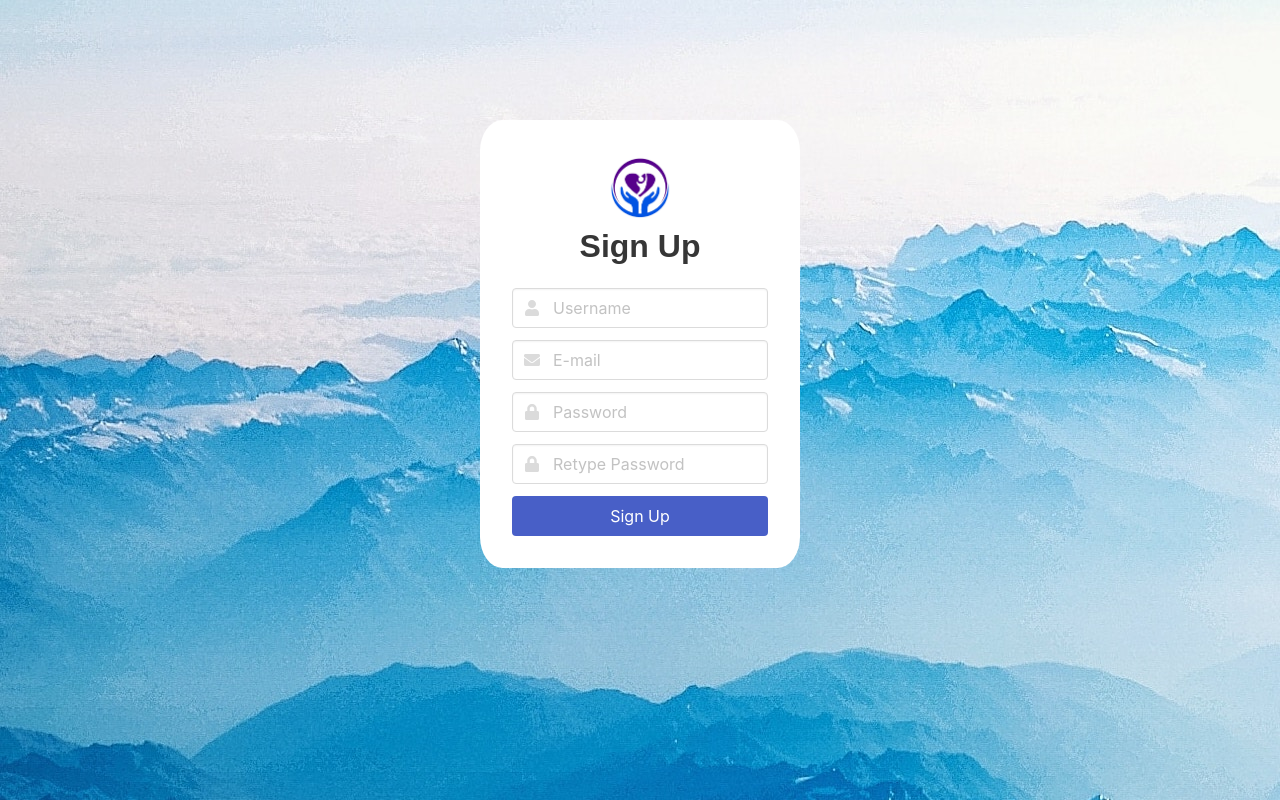
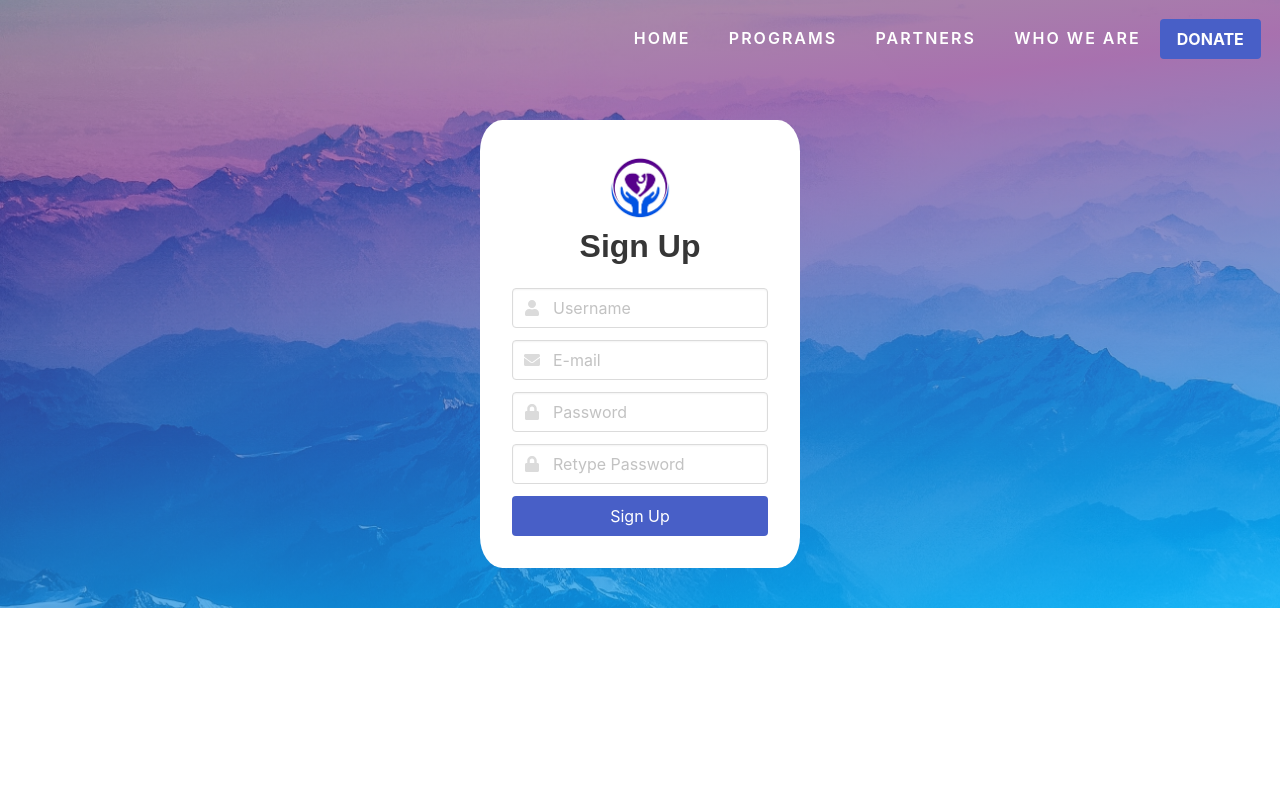
Before and after one commit to victoriavu75/myphilanthropies-volunteertracker, a plain HTML site: page frontend/signup.html in a window 1280 px wide. Drawn offline with nearby package versions, Linux system fonts and the light colour scheme.

Commit message:
Fixed background, added navbar

```diff
--- a/frontend/signup.html
+++ b/frontend/signup.html
@@ -3,13 +3,13 @@
 
 <head>
     <title>My Philanthropies - Sign Up</title>
-    <link href="style.css" type="text/css" rel="stylesheet" />
     <link rel="stylesheet" href="https://cdn.jsdelivr.net/npm/bulma@0.8.0/css/bulma.min.css">
     <script defer src="https://use.fontawesome.com/releases/v5.3.1/js/all.js"></script>
+    <link href="style.css" type="text/css" rel="stylesheet" />
+
 </head>
 
 <body>
-    <!--
     <nav>
         <ul>
             <li><a href="https://myphilanthropies.com/" target="_blank">HOME</a></li>
@@ -17,13 +17,19 @@
             <li><a href="https://myphilanthropies.com/partners/" target="_blank">PARTNERS</a></li>
             <li><a href="https://myphilanthropies.com/who-we-are/" target="_blank">WHO WE ARE</a></li>
         </ul>
-        <btn id="donate"><a href="https://myphilanthropies.com/donate/" target="_blank">DONATE</a></btn>
-    </nav>-->
+        <div class="field">
+            <div class="control">
+                <button class="button is-link is-fullwidth is-size-6"><b>DONATE</b></button>
+            </div>
+        </div>
+    </nav>
     <div id="page">
         <div id="form-container">
             <img src="images/My-Philanthropies-Logo-3.1-Square.png" style="max-height: 70px;">
             <!-- DOWNLOAD LIGHT MONTSERRAT FONT. -->
-            <div class="content is-size-6" id="sign-header"><h1>Sign Up</h1></div>
+            <div class="content is-size-6" id="sign-header">
+                <h1>Sign Up</h1>
+            </div>
             <div class="field">
                 <div class="control has-icons-left has-icons-right">
                     <input class="input" type="text" placeholder="Username" value="">
--- a/frontend/style.css
+++ b/frontend/style.css
@@ -1,7 +1,8 @@
-@font-face{
+@font-face {
     font-family: 'Montserrat', sans-serif;
-    src: url('https://fonts.googleapis.com/css?family=Montserrat:300,400,500&display=swap');
+    src: url('https://fonts.googleapis.com/css?family=Montserrat:200,300,400&display=swap');
 }
+
 /*
 mp_indigo: #57008B;
 mp_blue: #0053E2;
@@ -11,34 +12,82 @@ mp_lightgrey: #00000029;
 mp_lightpurple: #F6F3FD;
 */
 
-body{
-    height: 100vh;
-    background-image: url('images/mountains.jpg')
+body {
+    height: auto;
+    background-image: linear-gradient(172deg, rgba(36, 0, 34, 0.3808411214953271) 0%, rgba(106, 9, 121, 0.5677570093457944) 27%, rgba(0, 180, 255, 0.7663551401869159) 100%), url(images/mountains.jpg);
+    background-size: cover;
 }
 
-#page{
+/* CSS FOR THE NAV */
+nav {
+    display: flex;
+    flex-direction: row;
+    float: right;
+    padding: 1.5vw;
+    letter-spacing: 2px;
+}
+
+ul {
+    display: flex;
+}
+
+ul li {
+    list-style: none;
+    padding: 1.5vw;
+    font-size: 1em;
+    font-weight: 600;
+    line-height: .1vw;
+}
+
+a {
+    color: white;
+}
+
+
+#donate {
+    background-color: #0053E2;
+    color: white;
+    font-size: 1em;
+    padding: 20px;
+    line-height: 40px;
+    height: 40px;
+    width: 110px;
+    text-align: center;
+    font-weight: 600;
+    transition: 1s ease-in-out;
+
+}
+
+#donate:hover {
+    background-color: #57008B;
+}
+
+#page {
     max-width: 25vw;
     margin: auto;
     padding-top: 15vh;
+    padding-bottom: 5vh;
+
 }
 
-#form-container{
+#form-container {
     background-color: white;
     padding: 10%;
     text-align: center;
     border-radius: 7%;
 }
 
-#sign-header{
+#sign-header {
     font-family: 'Montserrat', sans-serif;
+    font-weight: 20;
 }
 
-#redirect{
+#redirect {
     text-align: center;
     margin: 5%;
     color: white;
 }
 
-#redirect a{
+#redirect a {
     color: white;
 }
```
